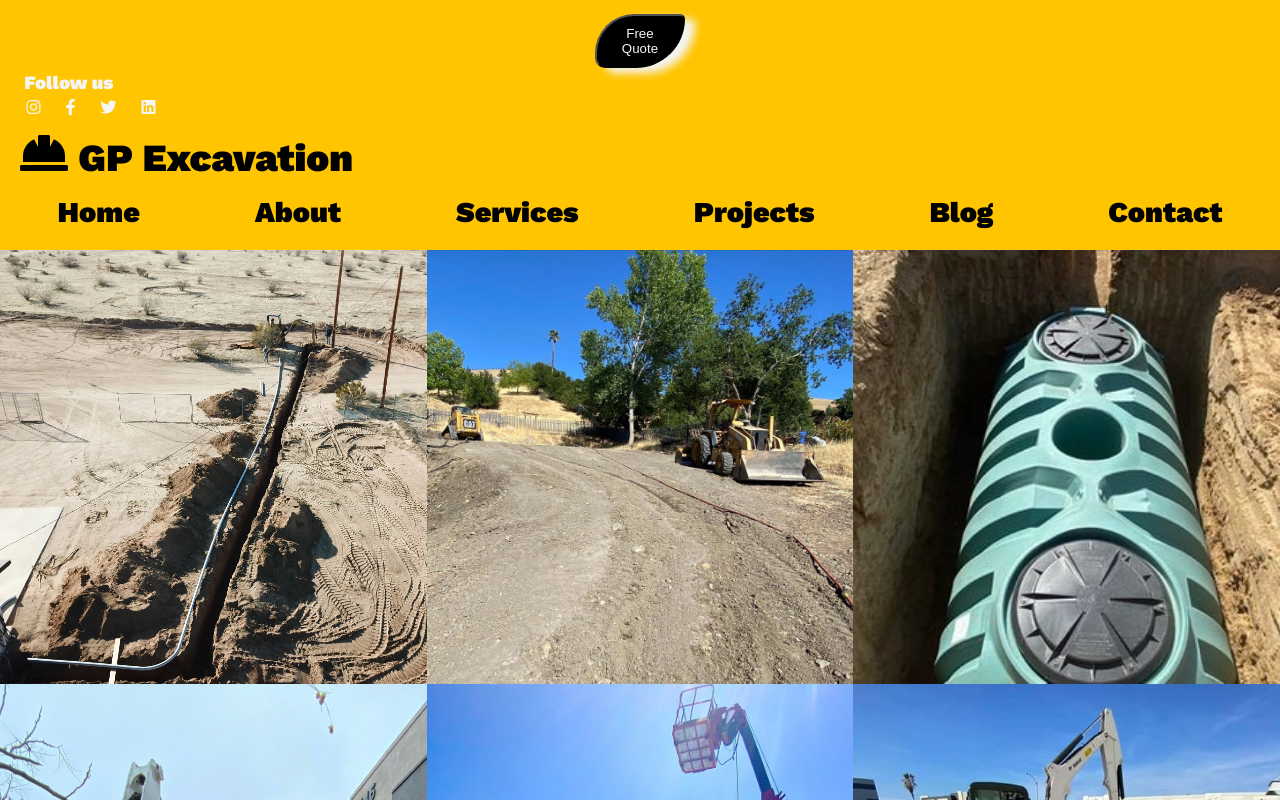
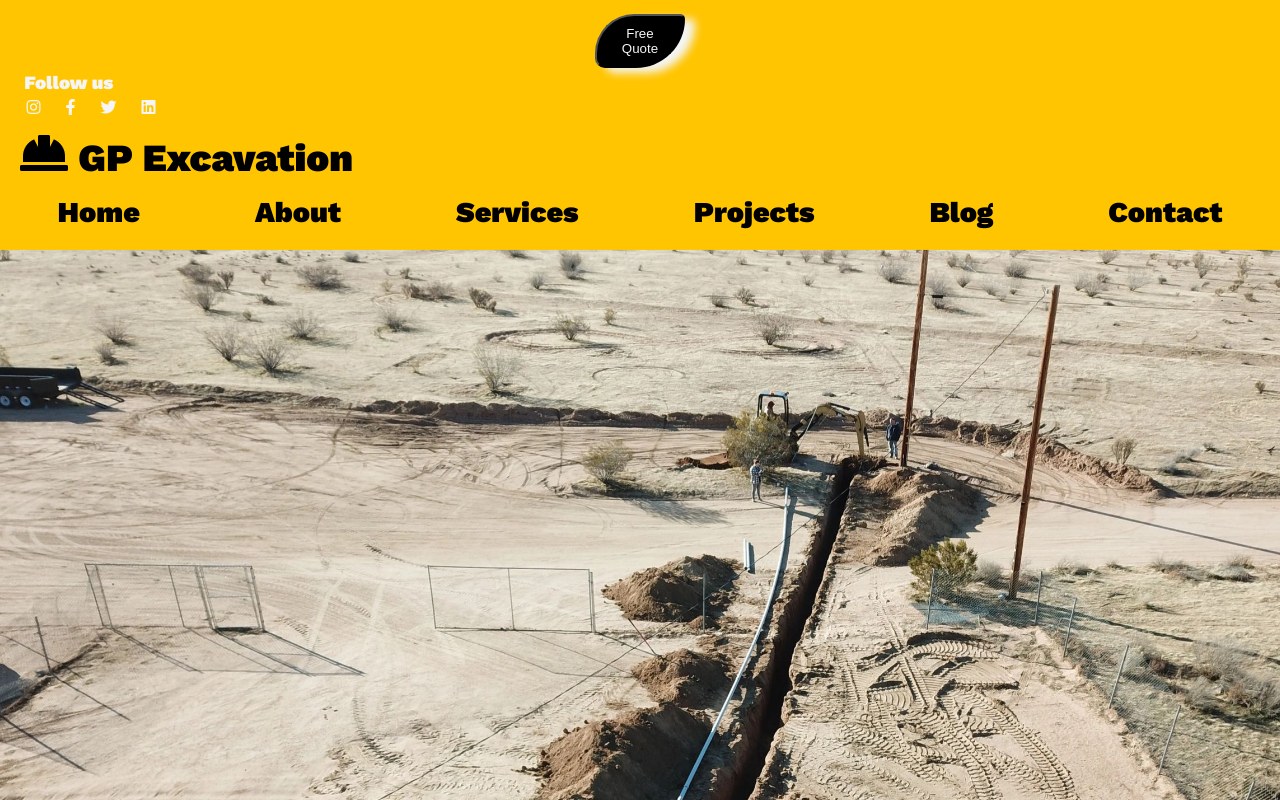
Before and after one commit to GregPetropoulos/GP-Excavation, a React (Create React App) app: page /projects in a window 1280 px wide. Shown: the top 800 px of the page. Built offline with nearby package versions, Linux system fonts and the light colour scheme.

Commit message:
Worked out the footer outside the routes then ongoing work on the projects positioning grid images, and build out submit form.

```diff
--- a/src/App.css
+++ b/src/App.css
@@ -421,19 +421,27 @@ video {
   justify-content: center;
   margin-bottom: 25px;
 }
-.avt-trench{
-  object-fit: cover;
-/* width:350px;
-height:350px; */
-width:100%;
-height:100%;
+.projectImage{
+  /* object-fit: cover; */
+/* width:100%; */
+/* height:100%; */
+/* opacity: 1;
+  display: block;
+  width: 100%;
+  height: auto;
+  transition: .5s ease;
+  backface-visibility: hidden; */
 }
 .photo-grid-row-projects{
-  width:100%;
+  /* position: relative; */
+  /* width: 100%; */
+
 }
 .photo-grid-col-projects{
-width:100%;
-height:100%;
+  /* position: relative; */
+
+/* width:100%; */
+/* height:100%; */
 }
 
 
@@ -446,10 +454,58 @@ height:100%;
   /* word-wrap: break-word; */
 }
 .main-photo-row-projects{
-display:flex;
-/* width:100%; */
-/* flex-wrap: wrap; */
-/* justify-content: space-between; */
-/* flex-direction: row; */
-/* width:auto; */
+/* display:flex;
+flex-direction: row; */
+width:100%;
+height: 100%;
+
 }
+
+
+
+/* new project overlay set up */
+
+.photo-container {
+  object-fit: contain;
+  position: relative;
+  width: 100%;
+  height: 100%;
+}
+
+.image {
+  opacity: 1;
+  display: block;
+  width: 100%;
+  transition: .5s ease;
+  backface-visibility: hidden;
+  height:100%;
+
+}
+
+.middle {
+  transition: .5s ease;
+  opacity: 0;
+  position: absolute;
+  top: 50%;
+  left: 50%;
+  transform: translate(-50%, -50%);
+  -ms-transform: translate(-50%, -50%);
+  text-align: center;
+  height:100%;
+
+}
+
+.container:hover .image {
+  opacity: 0.3;
+}
+
+.container:hover .middle {
+  opacity: 1;
+}
+
+.text {
+  background-color: #04AA6D;
+  color: white;
+  font-size: 16px;
+  padding: 16px 32px;
+}
--- a/src/App.js
+++ b/src/App.js
@@ -8,6 +8,7 @@ import Contact from './component/layout/Contact';
 import ServicePage from './component/layout/ServicePage';
 import Projects from './component/layout/Projects';
 import QuoteForm from'./component/layout/QuoteForm'
+import Footer from '../src/component/Footer';
 
 
 function App() {
@@ -25,6 +26,7 @@ function App() {
 
 
       </Switch>
+      <Footer/>
     </Router>
   );
 }
--- a/src/component/ProjectsListed.js
+++ b/src/component/ProjectsListed.js
@@ -1,18 +1,36 @@
 import React from 'react';
 // import ProjectList from'./layout/Projects';
 import { Link } from 'react-router-dom';
-import { Row, Col, Card } from 'react-bootstrap';
+import { Row, Col, Container} from 'react-bootstrap';
 
 const ProjectsListed = ({ title, projectImage, description, children }) => {
   return (
-    <Row className='photo-grid-row-projects'>
-      <Col className='photo-grid-col-projects'>
-        {/* <h2>{title}</h2> */}
-        <img src={projectImage} alt='greg-projects' className='avt-trench' />
-        {/* <p className='description-projects'>{description}</p> */}
-        {/* {children} */}
-      </Col>
-    </Row>
+    // <Row className='photo-grid-row-projects'>
+    //   <Col className='photo-grid-col-projects'>
+    //     <div className='project-image-wrapper'>
+    //       <div className='overlay-project'>
+    //         <div className='overlay-on-hover'>
+    //           <h2>{title}</h2>
+    //           <p className='description-projects'>{description}</p>
+    //         </div>
+    //       </div>
+    //       <img src={projectImage} style={{width:'100%'}}alt='greg-projects' className='projectImage' />
+    //       {/* {children} */}
+    //     </div>
+    //   </Col>
+    // </Row>
+    <Container className='photo-container'>
+<div className='project-row'>
+
+<div className="container">
+  <img  src={projectImage} alt="construction-projects" className="image"/>
+  <div className="middle">
+    <div className="text">{description}</div>
+  </div>
+</div>
+
+</div>
+    </Container>
   );
 };
 
--- a/src/component/layout/About.js
+++ b/src/component/layout/About.js
@@ -1,7 +1,6 @@
 import React from 'react';
 import MeetExpert from '../MeetExpert';
 import { Col, Row } from 'react-bootstrap';
-import Contact from './Contact';
 import desert from '../../images/desert.jpg';
 import { Link } from 'react-router-dom';
 
@@ -58,9 +57,6 @@ const About = () => {
           exercitation culpa magna excepteur voluptate non ex minim dolore.
         </p>
         <div className='about-spacer'></div>
-        <Col>
-          <Contact />
-        </Col>
       </Col>
     </Row>
   );
--- a/src/component/layout/Contact.js
+++ b/src/component/layout/Contact.js
@@ -2,11 +2,12 @@ import React from 'react';
 import { Container, Row, Col } from 'react-bootstrap';
 import { Link } from 'react-router-dom';
 import Footer from '../Footer';
+import QuoteForm from '../layout/QuoteForm'
 
 const Contact = () => {
   return (
     <Container>
-      <Footer />
+  <QuoteForm/>
     </Container>
   );
 };
--- a/src/component/layout/Home.js
+++ b/src/component/layout/Home.js
@@ -1,11 +1,9 @@
 import React, { Fragment } from 'react';
 import Hero from '../Hero';
-import Footer from '../Footer';
 import Counter from '../Counter';
 import MeetExpert from '../MeetExpert';
 import FlipCard from '../FlipCard';
 import { Row, Col } from 'react-bootstrap';
-import { Link } from 'react-router-dom';
 
 const Home = () => {
   return (
@@ -15,7 +13,6 @@ const Home = () => {
       <Row className='expert-spacer'></Row>
       <MeetExpert />
       <FlipCard />
-      <Footer />
     </Fragment>
   );
 };
--- a/src/component/layout/Projects.js
+++ b/src/component/layout/Projects.js
@@ -11,9 +11,9 @@ import grading from '../../images/grading.jpeg';
 import rental from '../../images/rental.jpeg';
 import landClearing from '../../images/land-clearing.jpeg';
 
-const Projects = (projectImage) => {
+const Projects = () => {
   return (
-    <Container>
+    <>
       <Row className='main-photo-row-projects'>
         {/* <Col> */}
           <ProjectsListed
@@ -66,8 +66,7 @@ const Projects = (projectImage) => {
           />
         {/* </Col> */}
       </Row>
-      <Contact/>
-    </Container>
+    </>
   );
 };
 
--- a/src/component/layout/ServicePage.js
+++ b/src/component/layout/ServicePage.js
@@ -1,18 +1,16 @@
-import React from 'react'
-import FlipCard from '../FlipCard'
-import Contact from './Contact'
-import Counter from '../Counter'
+import React from 'react';
+import FlipCard from '../FlipCard';
+import Counter from '../Counter';
 
 const ServicePage = () => {
-    return (
-        <>
-        <div>
-            <FlipCard/>
-            <Counter/>
-            <Contact/>
-        </div>
-        </>
-    )
-}
+  return (
+    <>
+      <div>
+        <FlipCard />
+        <Counter />
+      </div>
+    </>
+  );
+};
 
-export default ServicePage
+export default ServicePage;
```
